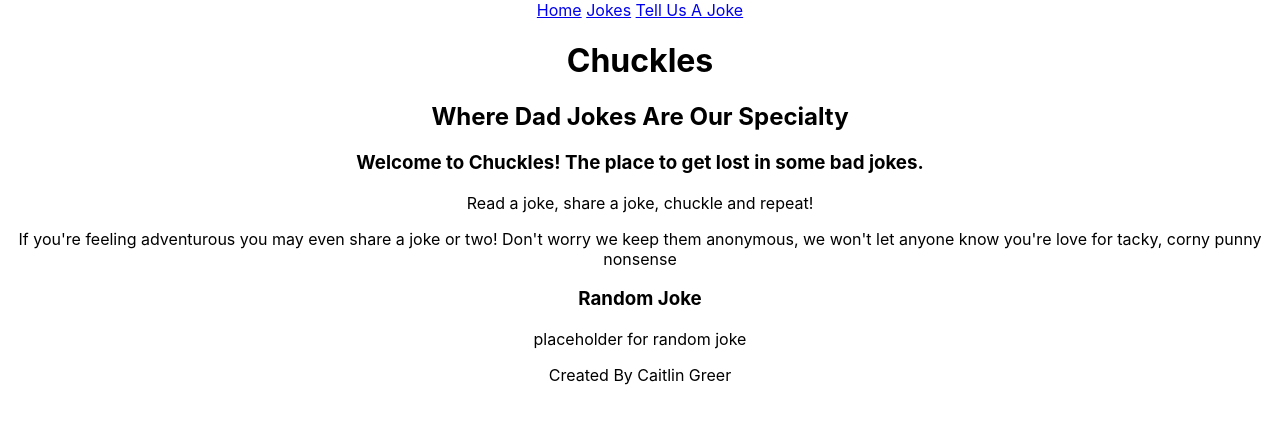
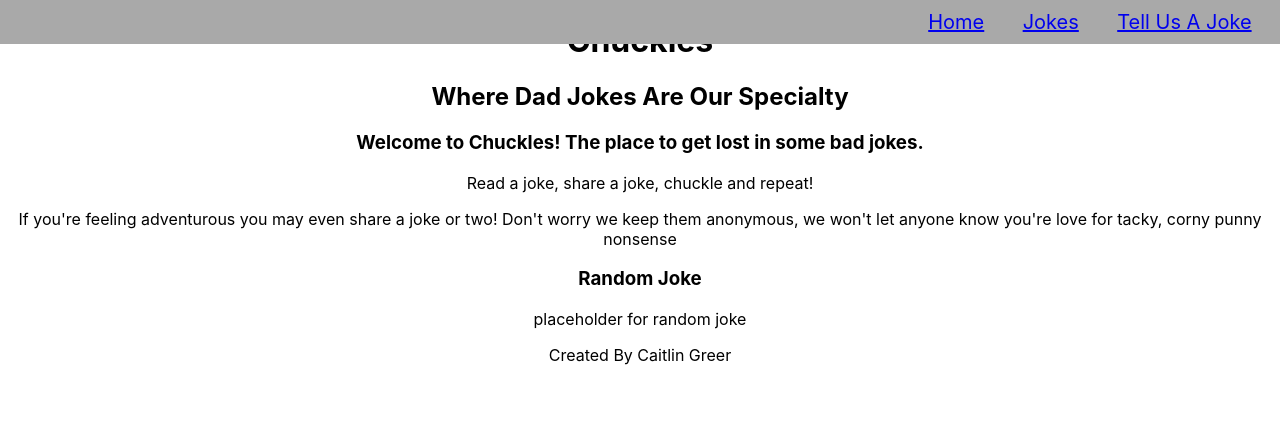
Before and after one commit to CaitlinGreer/chuckles-app, a React (Create React App) app: page / in a window 1280 px wide. Shown: the top 422 px of the page. Built offline with nearby package versions, Linux system fonts and the light colour scheme.

Commit message:
basic styling to Nav bar

```diff
--- a/src/Nav/Nav.css
+++ b/src/Nav/Nav.css
@@ -0,0 +1,15 @@
+Nav {
+    display: flex;
+    background-color: darkgray;
+    justify-content: flex-end;
+    color: black;
+    position: fixed;
+    top: 0;
+    width: 100%;
+    padding: 10px;
+}
+
+.nav-link {
+    margin-right: 3%;
+    font-size: 20px;
+}
```
